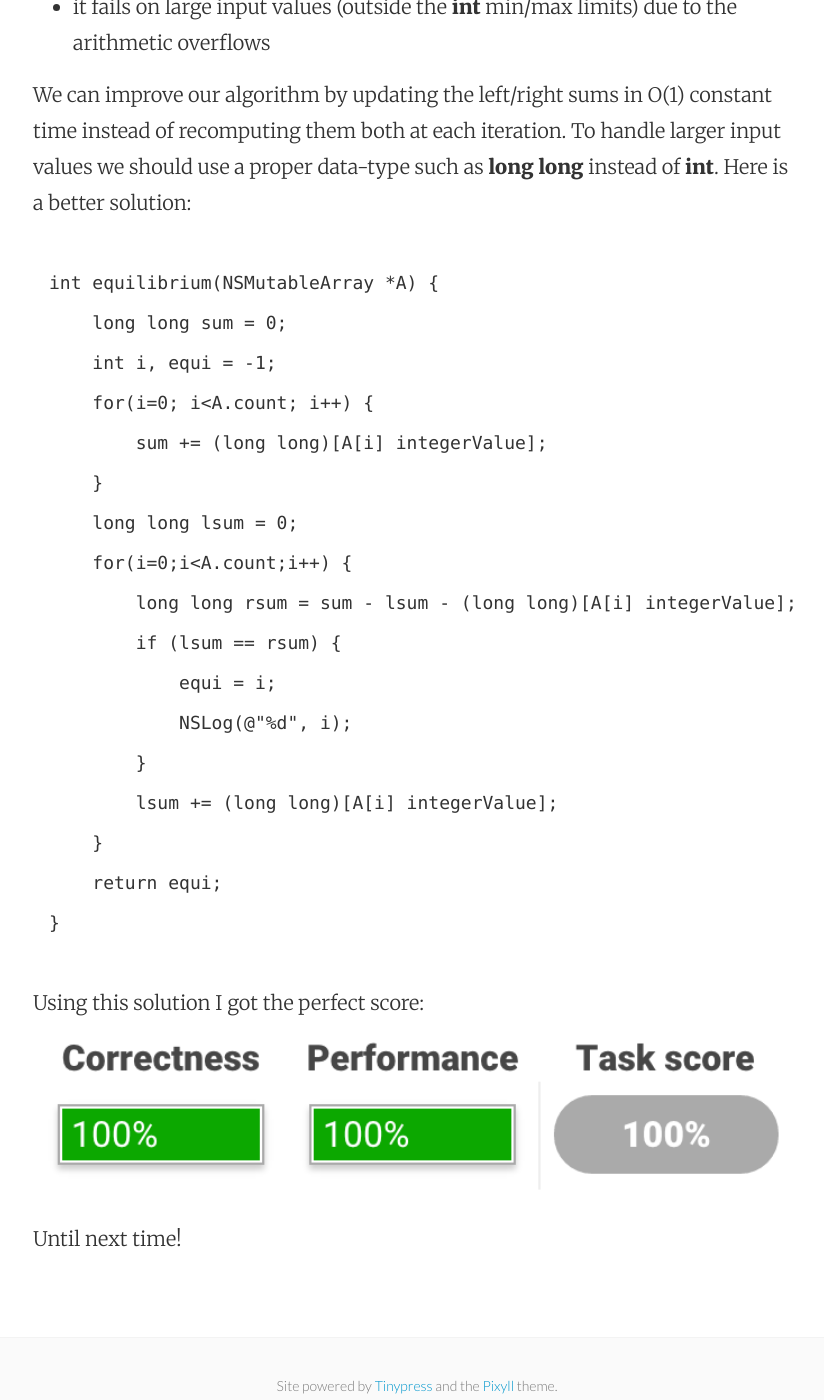
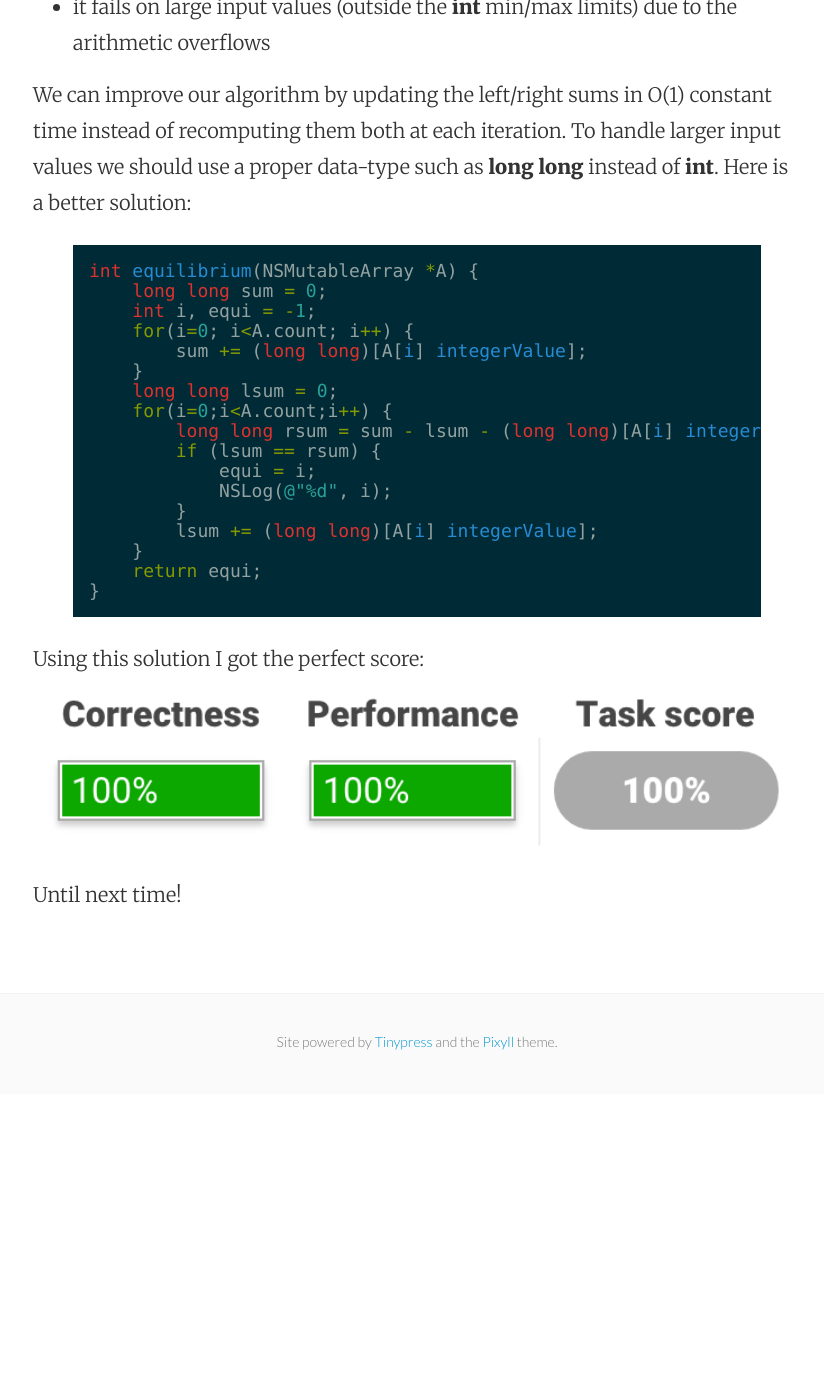
Before and after one commit to mhorga/mhorga.github.io, a Jekyll site: the page built from _posts/2015-06-20-the-equilibrium-index-problem-in-objective-c.markdown, in a window 1280 px wide and 1400 px high, scrolled down 2259 px. Shown: the whole window, without its empty margins (223-1047 px from the left). Built offline with Jekyll 4.4.1, drawn with Linux system fonts in a browser that asks for light colours; after the commit the page ends 3353 px from its top, so only the background shows below that.

Commit message:
Post update: The Equilibrium Index problem in Objective-C

```diff
--- a/_posts/2015-06-20-the-equilibrium-index-problem-in-objective-c.markdown
+++ b/_posts/2015-06-20-the-equilibrium-index-problem-in-objective-c.markdown
@@ -22,7 +22,6 @@ The _equilibrium index_ of a sequence is an index such that the sum of elements
 Your challenge is to write a function __int equilibrium(int A[])__ that, given a sequence, returns its equilibrium index (any) or -1 if no equilibrium index exists. Assume that the sequence may be very long. The problem can be solved by using various approaches, the most common being simply to follow the equilibrium definition. Create an empty project and use the __main.m__ file to run the code:
 
 {% highlight objective-c %}
-
 int equilibrium(NSMutableArray *A) {
     int i, j, equi = -1;
     for (i=0; i<A.count; ++i) {
@@ -49,7 +48,6 @@ int main(int argc, const char * argv[]) {
     }
     return 0;
 }
-
 {% endhighlight %}
 
 Here is the score I got using this approach:
@@ -63,43 +61,25 @@ It seems this approach was not efficient for two reasons:
 
 We can improve our algorithm by updating the left/right sums in O(1) constant time instead of recomputing them both at each iteration. To handle larger input values we should use a proper data-type such as __long long__ instead of __int__. Here is a better solution:
 
-<pre>
-
+{% highlight objective-c %}
 int equilibrium(NSMutableArray *A) {
-
     long long sum = 0;
-
     int i, equi = -1;
-
     for(i=0; i<A.count; i++) {
-
         sum += (long long)[A[i] integerValue];
-
     }
-
     long long lsum = 0;
-
     for(i=0;i<A.count;i++) {
-
         long long rsum = sum - lsum - (long long)[A[i] integerValue];
-
         if (lsum == rsum) {
-
             equi = i;
-
             NSLog(@"%d", i);
-
         }
-
         lsum += (long long)[A[i] integerValue];
-
     }
-
     return equi;
-
 }
-
-</pre>
+{% endhighlight %}
 
 Using this solution I got the perfect score:
 ![alt text](https://github.com/mhorga/mhorga.github.io/raw/master/images/equi_good.png "Good score")
```
